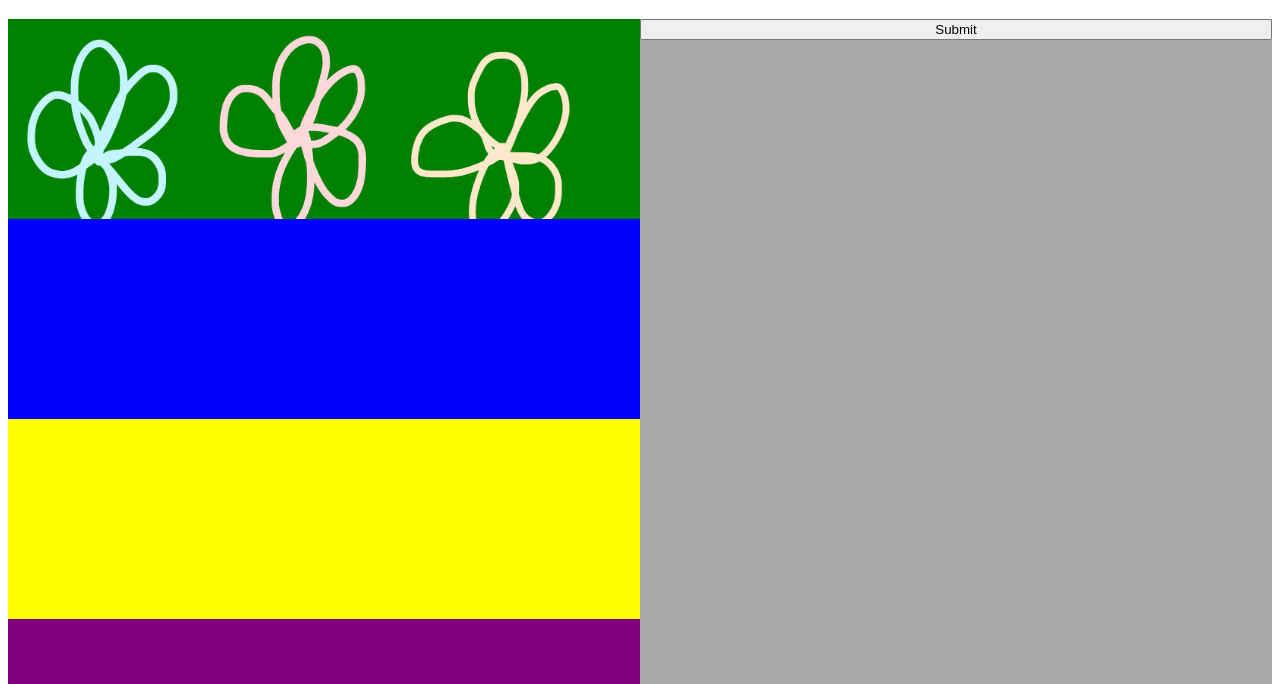
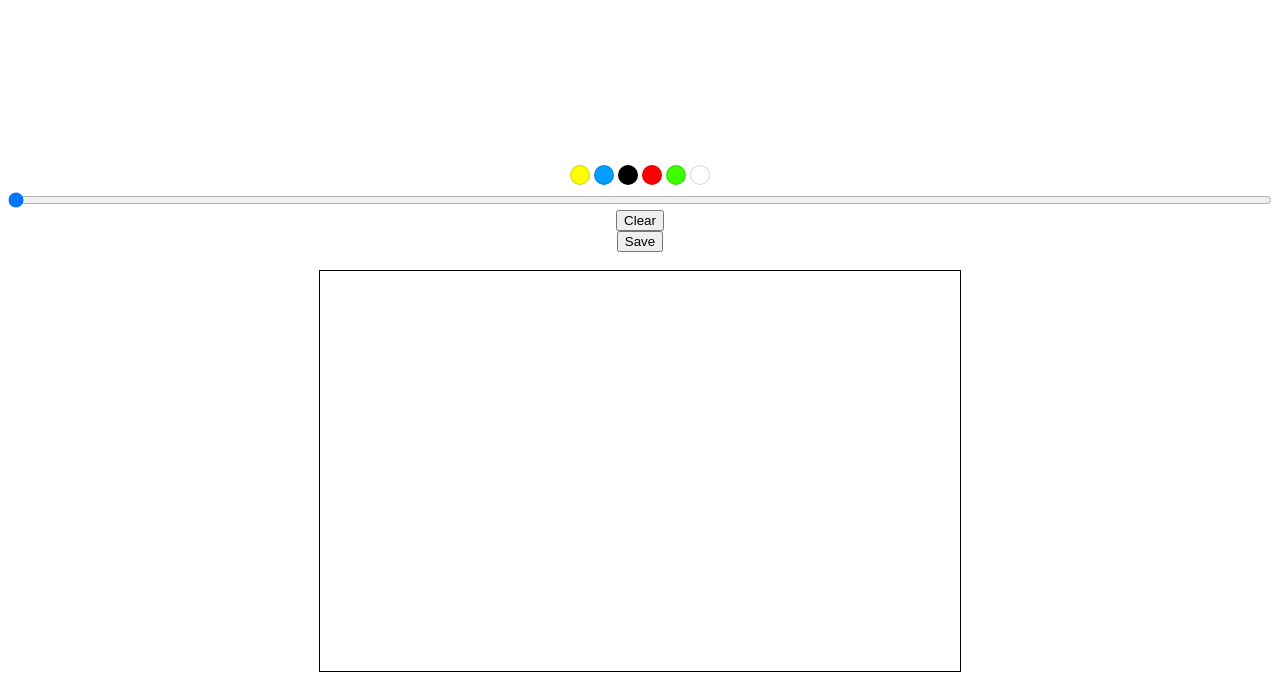
Before and after one commit to alt-ab/customizable-form, a plain HTML site: page index.html in a window 1280 px wide. Shown: the part 61-745 px from the top of the page. Drawn offline with Linux system fonts and the light colour scheme.

Commit message:
🕯 add drawing elements and panel

```diff
--- a/index.html
+++ b/index.html
@@ -7,6 +7,24 @@
 </head>
 <body >
 <h1>Sample Survey</h1>
+  <div class="main-container">
+
+        <div class="colors">
+          <button value="#FBFF00"></button>
+          <button value="#009fff"></button>
+          <button value="#000000"></button>
+          <button value="#FF0000"></button>
+          <button value="#3EFF00"></button>
+          <button value="#FFF"></button>
+        </div>
+
+        <input id="brush" type="range" value="1" min="1" max="5" step="1"></input>
+        <button id="clear" type="button">Clear</button>
+        <button id="save" type="button">Save</button>
+        <br>
+        <canvas id="paint-canvas" width="640" height="400"></canvas>
+
+  </div>
 <div class='flex-container' style='display: flex;'>
 	<div style='flex-basis: 100%; flex-grow: 1;'>
 		<div class='sticker-panel'>
@@ -30,7 +48,6 @@
 			<img title='yellow thank you' alt='yellow thank you' src='imgs/thankyou-yellow.png'>
 		</div>
 		<div class='text-panel'></div>
-		<div class='drawing-panel'></div>
 		<div class='import-panel'></div>
 	</div>
 	<div style='flex-basis: 100%; flex-grow: 1;'>
--- a/script.js
+++ b/script.js
@@ -1,6 +1,3 @@
-function f(){
-}
-
 window.onload = function () {
 
   // Definitions
--- a/styles.css
+++ b/styles.css
@@ -56,3 +56,51 @@ input, select {
 	width: 100%;
 	box-sizing:border-box;
 }
+
+.main-container {
+	display: flex;
+	flex-direction: column;
+	justify-content: center;
+	align-items: center;
+	height: 100vh;
+}
+
+canvas {
+  border: 1px black solid;
+  cursor:crosshair;
+}
+
+.colors button {
+  display: inline-block;
+  border: 1px solid #00000026;
+  border-radius: 70px;
+  outline: none;
+  cursor: pointer;
+  width: 20px;
+  height: 20px;
+  margin-bottom: 5px;
+}
+
+.colors button:nth-of-type(1) {
+  background-color: #FBFF00;
+}
+
+.colors button:nth-of-type(2) {
+  background-color: #009fff;
+}
+
+.colors button:nth-of-type(3) {
+  background-color: #000000;
+}
+
+.colors button:nth-of-type(4) {
+  background-color: #FF0000;
+}
+
+.colors button:nth-of-type(5) {
+  background-color: #3EFF00;
+}
+
+.colors button:nth-of-type(6) {
+  background-color: #FFF;
+}
```
